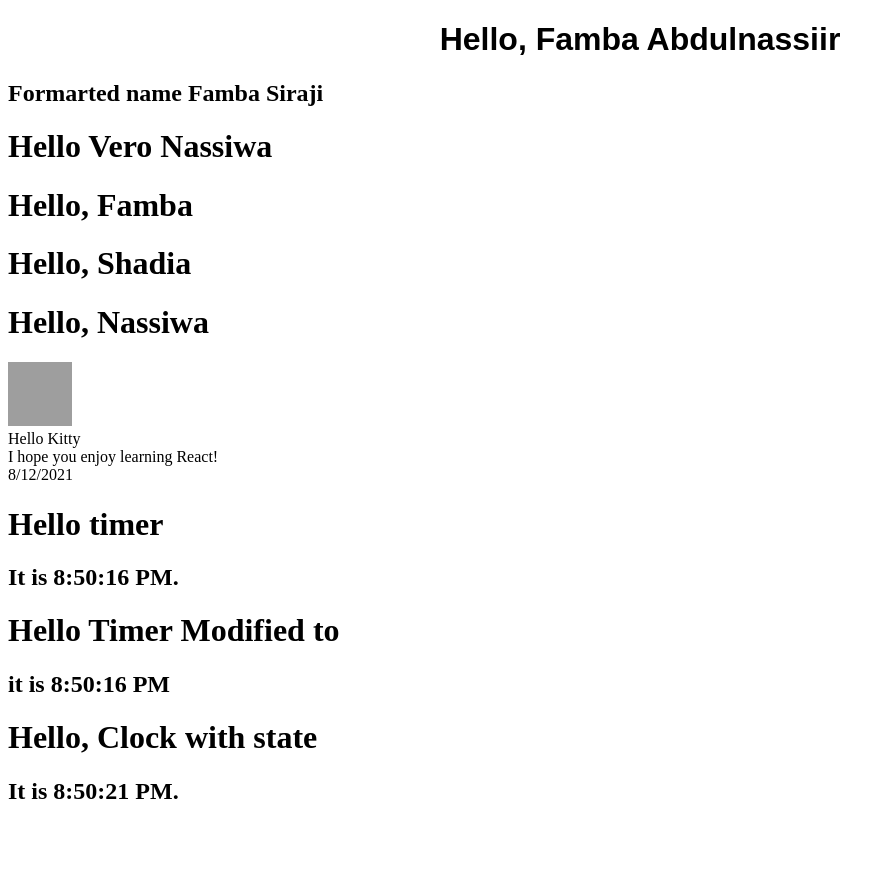
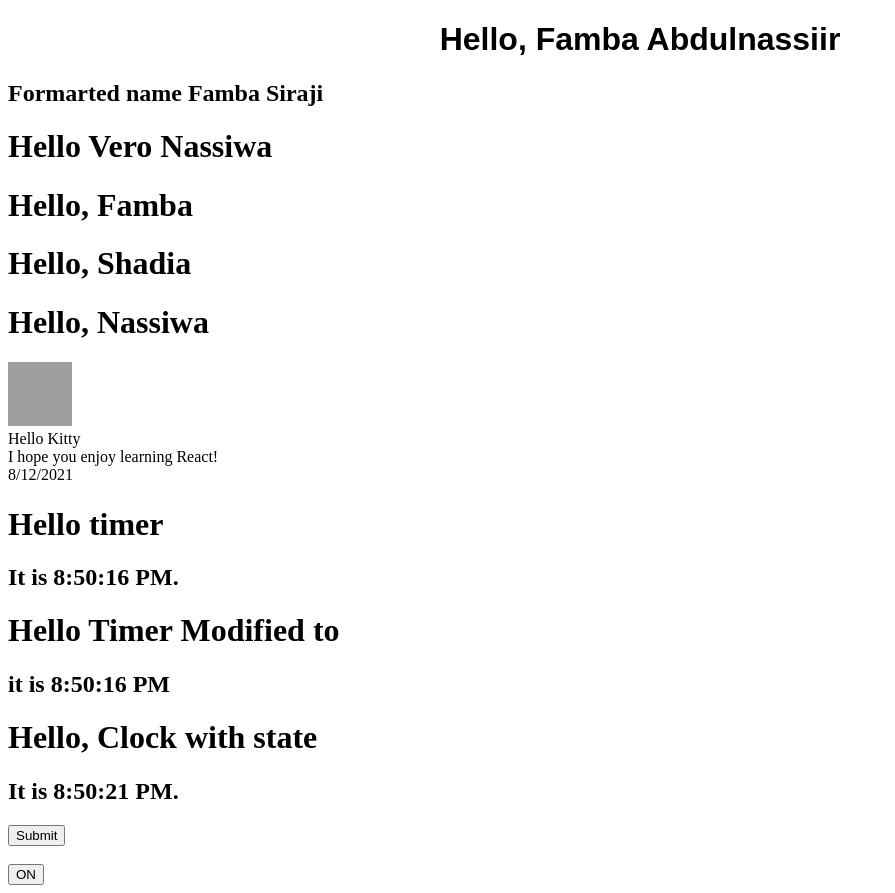
Before and after one commit to Famba-Abdulnassiir/learnreact, a React (Create React App) app in the folder react-practice/: page / in a window 1280 px wide. Shown: the whole page, without its empty margins (0-895 px from the left). Before the commit the page ends 825 px from the top, so only its background shows below. Built offline with nearby package versions, Linux system fonts and the light colour scheme; grey boxes are pictures that could not be loaded.

Commit message:
This was an insight in handling react events

```diff
--- a/react-practice/src/index.js
+++ b/react-practice/src/index.js
@@ -9,6 +9,8 @@
 import Tick from "./tickingClock";
 import Ticking from "./tickingModified";
 import Clock from "./stateClock";
+import Form from "./preventDefault";
+import Toggle from "./toggle";
 
 const rootElement = document.getElementById("root");
 ReactDOM.render(
@@ -21,6 +23,8 @@
     <Tick/>
     <Ticking/>
     <Clock/>
+    <Form/>
+    <Toggle/>
   </StrictMode>,
   rootElement
 );
--- /dev/null
+++ b/react-practice/src/preventDefault.js
@@ -0,0 +1,19 @@
+import React from "react"
+
+export default function Form() {
+    function handleSubmit(e){
+        e.preventDefault();
+        console.log("you clicked me");
+    }
+
+    return (
+        <div>
+            <form onSubmit={handleSubmit}>
+            <button type="submit">Submit</button>
+        </form>
+        <br/>
+        </div>
+
+
+    )
+}
--- /dev/null
+++ b/react-practice/src/toggle.js
@@ -0,0 +1,27 @@
+import React from "react";
+
+class Toggle extends React.Component {
+    constructor(props){
+        super(props)
+        this.state={isToggleOn: true};
+
+        //This binding is necessary to make this work in the callback
+        this.handleClick = this.handleClick.bind(this);
+    }
+
+    handleClick() {
+        this.setState(prevState => ({
+            isToggleOn: !prevState.isToggleOn
+        }));
+    }
+
+    render(){
+        return(
+            <button onClick={this.handleClick}>
+                {this.state.isToggleOn ? 'ON':'OFF'}
+            </button>
+        );
+    }
+}
+
+export default Toggle;
```
